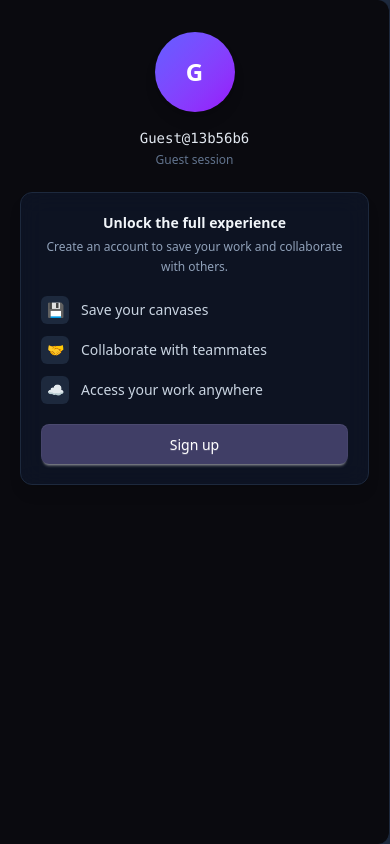
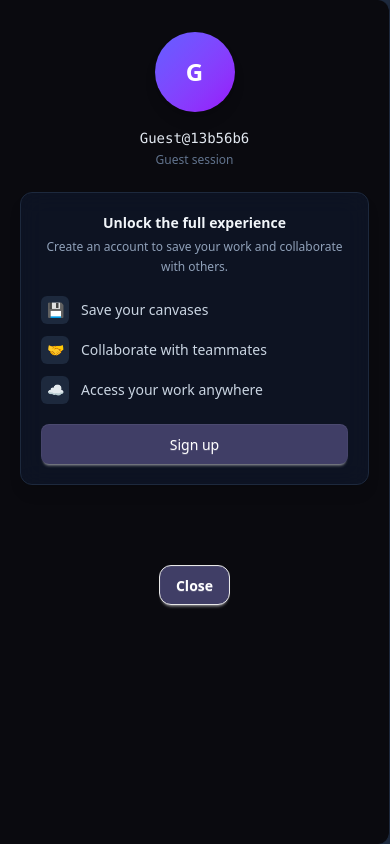
Before and after one commit to Aritra640/Sketcha, a Next.js app in the folder apps/sketcha/: page /demo_modals in a window 390 px wide. Both pictures are taken after a click on the button 35 px from the left and 34 px from the top of the page. Built offline with nearby package versions, Linux system fonts and the light colour scheme.

Commit message:
ui changes

```diff
--- a/apps/sketcha/components/auth/button.tsx
+++ b/apps/sketcha/components/auth/button.tsx
@@ -1,6 +1,13 @@
+import { useRouter } from "next/navigation";
+
 export function AuthButton() {
+  const router = useRouter();
+
   return (
-    <button className="btn w-full rounded-lg bg-selectedtool hover:bg-collab border-none text-white font-medium transition-all">
+    <button
+      onClick={() => router.push("./auth/signup")}
+      className="btn w-full rounded-lg bg-selectedtool hover:bg-collab border-none text-white font-medium transition-all"
+    >
       Sign up
     </button>
   );
--- a/apps/sketcha/components/menu/menucontent.tsx
+++ b/apps/sketcha/components/menu/menucontent.tsx
@@ -1,7 +1,7 @@
 "use client";
 
 import { useAtom } from "jotai";
-import { userDataAtom, userModeAtom } from "../../store/state/state";
+import { menuAtom, userDataAtom, userModeAtom } from "../../store/state/state";
 import { AuthButton } from "../auth/button";
 
 function Avatar({ letter }: { letter: string }) {
@@ -14,25 +14,32 @@ function Avatar({ letter }: { letter: string }) {
   );
 }
 
-
 function Feature({ icon, text }: { icon: string; text: string }) {
   return (
     <div className="flex items-center gap-3 text-sm text-slate-300 hover:text-white transition">
-
       <div className="flex items-center justify-center w-7 h-7 rounded-md bg-slate-800 text-sm">
         {icon}
       </div>
 
       <span>{text}</span>
+    </div>
+  );
+}
 
-    </div>
+function CloseMenu() {
+
+  const [menu, setMenu] = useAtom(menuAtom);
+
+  return (
+    <button onClick={() => setMenu(!menu)} className="btn bg-selectedtool hover:bg-collab text-white rounded-xl md:hidden">
+      Close
+    </button>
   );
 }
 
 function GuestUserAdvertisement() {
   return (
-    <div className="w-full mt-6 rounded-xl border border-slate-800 bg-slate-900/70 backdrop-blur-md p-5 shadow-lg hover:border-slate-700 transition">
-
+    <div className="w-full pt-5 mt-6 rounded-xl border border-slate-800 bg-slate-900/70 backdrop-blur-md p-5 shadow-lg hover:border-slate-700 transition">
       {/* Header */}
       <div className="mb-5">
         <h2 className="text-sm text-center font-semibold text-slate-100">
@@ -46,13 +53,11 @@ function GuestUserAdvertisement() {
 
       {/* Features */}
       <div className="flex flex-col gap-3 mb-5">
-
         <Feature icon="💾" text="Save your canvases" />
 
         <Feature icon="🤝" text="Collaborate with teammates" />
 
         <Feature icon="☁️" text="Access your work anywhere" />
-
       </div>
 
       {/* CTA */}
@@ -72,17 +77,15 @@ export function MenuContent() {
     <div className="w-full px-5 py-8 flex flex-col items-center">
       <Avatar letter={username?.[0]?.toUpperCase() ?? "U"} />
 
-      <div className="mt-4 text-sm font-mono text-slate-200">
-        {username}
-      </div>
+      <div className="mt-4 text-sm font-mono text-slate-200">{username}</div>
 
       {isGuest && (
-        <span className="text-xs text-slate-500 mt-1">
-          Guest session
-        </span>
+        <span className="text-xs text-slate-500 mt-1">Guest session</span>
       )}
 
       {isGuest && <GuestUserAdvertisement />}
+
+      <div className="md:hidden pt-20"><CloseMenu /></div>
     </div>
   );
 }
```
